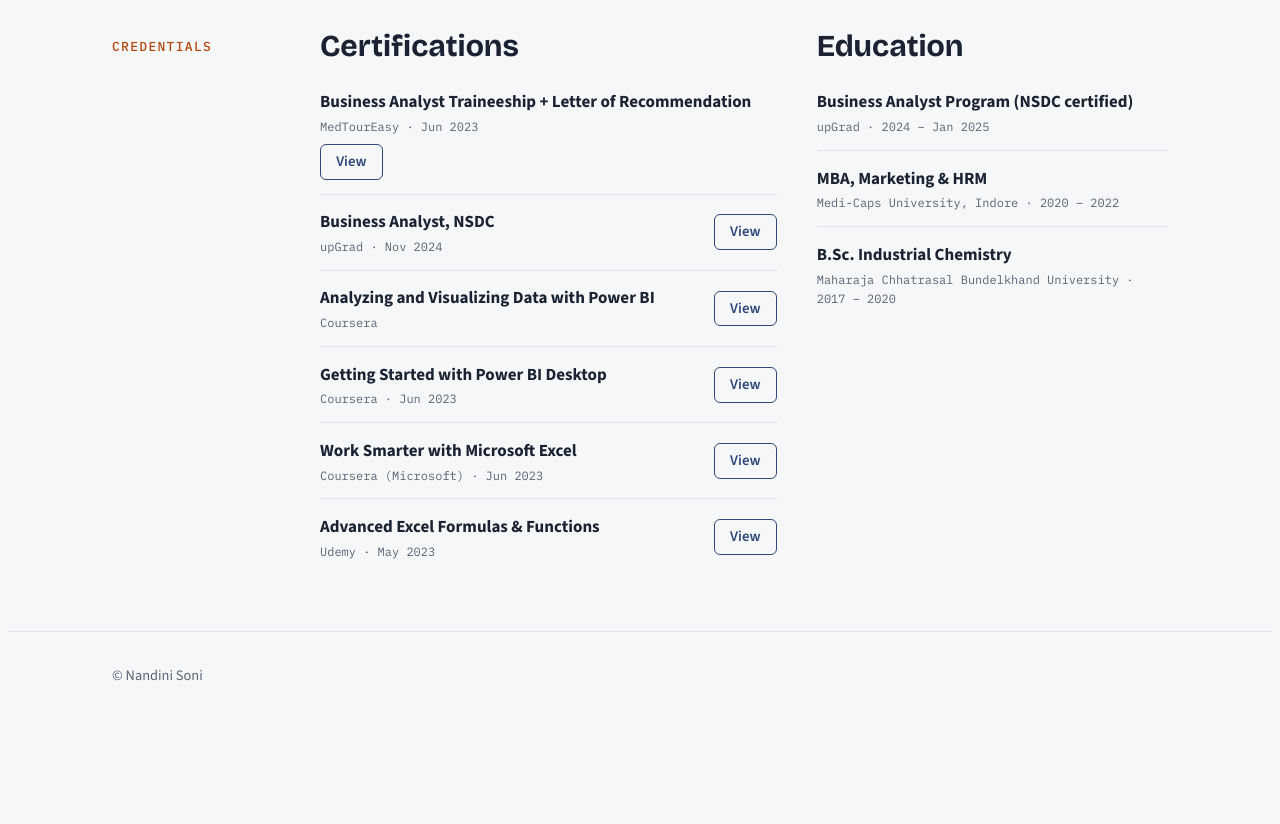
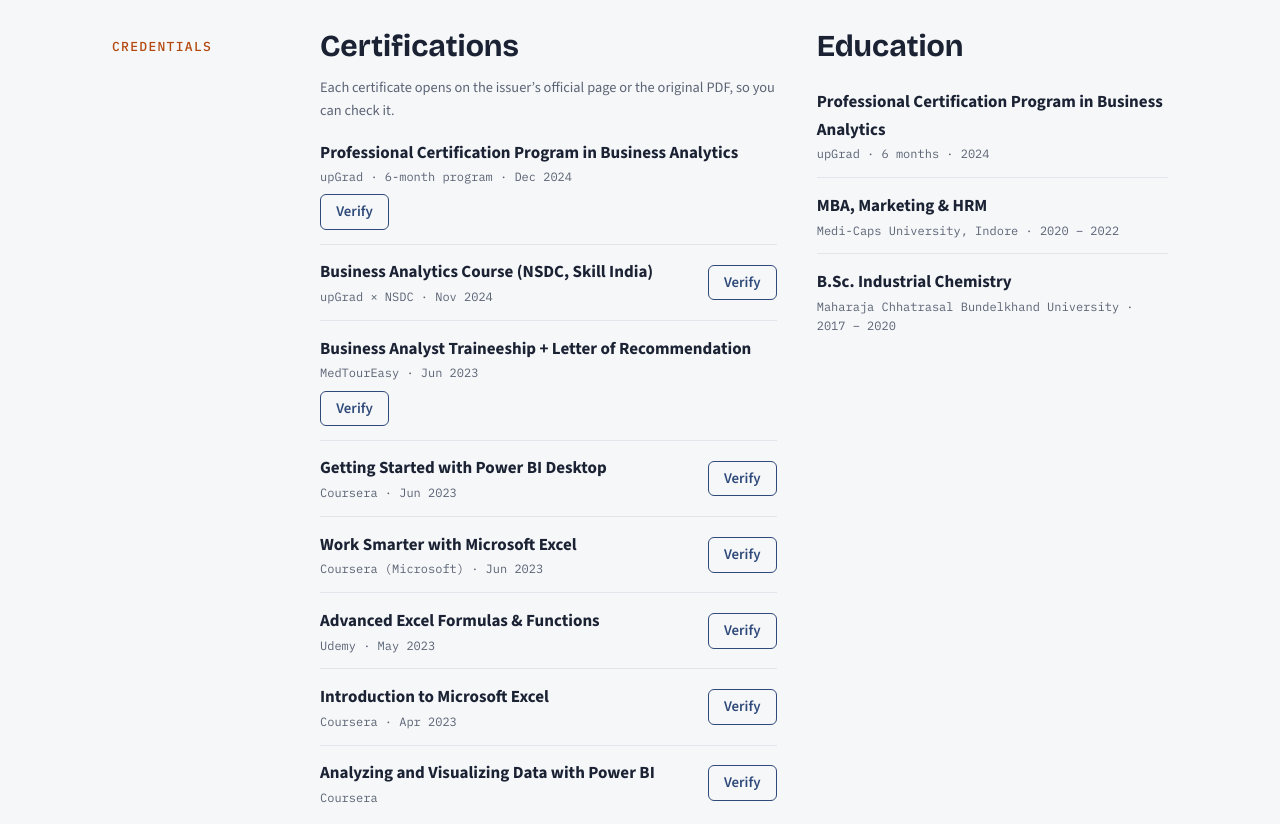
Before and after one commit to nandinisoni683/nandini-soni-portfolio, a plain HTML site: page index.html in a window 1280 px wide. Shown: the part 5040-5864 px from the top of the page. Before the commit the page ends 5775 px from the top, so only its background shows below. Drawn offline with nearby package versions, Linux system fonts and the light colour scheme.

Commit message:
Update certifications with issuer verification links

```diff
--- a/index.html
+++ b/index.html
@@ -133,6 +133,7 @@ p { margin: 0 0 1rem; }
 .list li { display: flex; flex-wrap: wrap; align-items: center; justify-content: space-between; gap: 0.5rem 1rem; padding-block: 0.85rem; border-top: 1px solid var(--line); }
 .list li:first-child { border-top: 0; padding-top: 0; }
 .list li > div { display: grid; gap: 0.1rem; min-width: 0; }
+.caption-note { color: var(--muted); font-size: 0.9rem; margin: -0.75rem 0 1rem; }
 .list .meta { font-family: var(--mono); font-size: 0.75rem; color: var(--muted); }
 
 footer { padding-block: 2rem 2.5rem; color: var(--muted); font-size: 0.9rem; }
@@ -395,19 +396,22 @@ footer { padding-block: 2rem 2.5rem; color: var(--muted); font-size: 0.9rem; }
       <div class="two">
         <div>
           <h2>Certifications</h2>
+          <p class="caption-note">Each certificate opens on the issuer&#8217;s official page or the original PDF, so you can check it.</p>
           <ul class="list">
-            <li><div><strong>Business Analyst Traineeship + Letter of Recommendation</strong><span class="meta">MedTourEasy · Jun 2023</span></div><a class="btn" href="https://github.com/nandinisoni683/nandini-soni-portfolio/blob/main/certificates/medtoureasy-traineeship.pdf" target="_blank" rel="noopener">View</a></li>
-            <li><div><strong>Business Analyst, NSDC</strong><span class="meta">upGrad · Nov 2024</span></div><a class="btn" href="https://github.com/nandinisoni683/nandini-soni-portfolio/blob/main/certificates/upgrad-business-analyst-nsdc.pdf" target="_blank" rel="noopener">View</a></li>
-            <li><div><strong>Analyzing and Visualizing Data with Power BI</strong><span class="meta">Coursera</span></div><a class="btn" href="https://coursera.org/share/12ec8b62756b53db7acde5881054dbb1" target="_blank" rel="noopener">View</a></li>
-            <li><div><strong>Getting Started with Power BI Desktop</strong><span class="meta">Coursera · Jun 2023</span></div><a class="btn" href="https://coursera.org/share/773cb7392886e19ed63c8e06c4b5a1a1" target="_blank" rel="noopener">View</a></li>
-            <li><div><strong>Work Smarter with Microsoft Excel</strong><span class="meta">Coursera (Microsoft) · Jun 2023</span></div><a class="btn" href="https://coursera.org/share/f81e0de8160487f96093af5398e3a46c" target="_blank" rel="noopener">View</a></li>
-            <li><div><strong>Advanced Excel Formulas &amp; Functions</strong><span class="meta">Udemy · May 2023</span></div><a class="btn" href="https://www.udemy.com/certificate/UC-22b1576b-96bb-4570-b7d3-6b96eca0eabb/" target="_blank" rel="noopener">View</a></li>
+            <li><div><strong>Professional Certification Program in Business Analytics</strong><span class="meta">upGrad · 6-month program · Dec 2024</span></div><a class="btn" href="https://upgradcampus.certificate.givemycertificate.com/c/4a341fc0-b557-46aa-857e-411c04adfc50" target="_blank" rel="noopener">Verify</a></li>
+            <li><div><strong>Business Analytics Course (NSDC, Skill India)</strong><span class="meta">upGrad × NSDC · Nov 2024</span></div><a class="btn" href="https://github.com/nandinisoni683/nandini-soni-portfolio/blob/main/certificates/upgrad-business-analyst-nsdc.pdf" target="_blank" rel="noopener">Verify</a></li>
+            <li><div><strong>Business Analyst Traineeship + Letter of Recommendation</strong><span class="meta">MedTourEasy · Jun 2023</span></div><a class="btn" href="https://github.com/nandinisoni683/nandini-soni-portfolio/blob/main/certificates/medtoureasy-traineeship.pdf" target="_blank" rel="noopener">Verify</a></li>
+            <li><div><strong>Getting Started with Power BI Desktop</strong><span class="meta">Coursera · Jun 2023</span></div><a class="btn" href="https://coursera.org/verify/BYRU4TRDWRMB" target="_blank" rel="noopener">Verify</a></li>
+            <li><div><strong>Work Smarter with Microsoft Excel</strong><span class="meta">Coursera (Microsoft) · Jun 2023</span></div><a class="btn" href="https://coursera.org/share/f81e0de8160487f96093af5398e3a46c" target="_blank" rel="noopener">Verify</a></li>
+            <li><div><strong>Advanced Excel Formulas &amp; Functions</strong><span class="meta">Udemy · May 2023</span></div><a class="btn" href="https://www.udemy.com/certificate/UC-22b1576b-96bb-4570-b7d3-6b96eca0eabb/" target="_blank" rel="noopener">Verify</a></li>
+            <li><div><strong>Introduction to Microsoft Excel</strong><span class="meta">Coursera · Apr 2023</span></div><a class="btn" href="https://www.coursera.org/account/accomplishments/verify/T64ZFL2R2M26" target="_blank" rel="noopener">Verify</a></li>
+            <li><div><strong>Analyzing and Visualizing Data with Power BI</strong><span class="meta">Coursera</span></div><a class="btn" href="https://coursera.org/share/12ec8b62756b53db7acde5881054dbb1" target="_blank" rel="noopener">Verify</a></li>
           </ul>
         </div>
         <div>
           <h2>Education</h2>
           <ul class="list">
-            <li><div><strong>Business Analyst Program (NSDC certified)</strong><span class="meta">upGrad · 2024 – Jan 2025</span></div></li>
+            <li><div><strong>Professional Certification Program in Business Analytics</strong><span class="meta">upGrad · 6 months · 2024</span></div></li>
             <li><div><strong>MBA, Marketing &amp; HRM</strong><span class="meta">Medi-Caps University, Indore · 2020 – 2022</span></div></li>
             <li><div><strong>B.Sc. Industrial Chemistry</strong><span class="meta">Maharaja Chhatrasal Bundelkhand University · 2017 – 2020</span></div></li>
           </ul>
```
Also changed, not shown: 1 other file.
